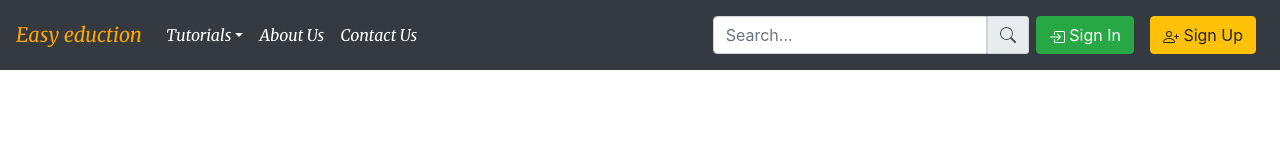
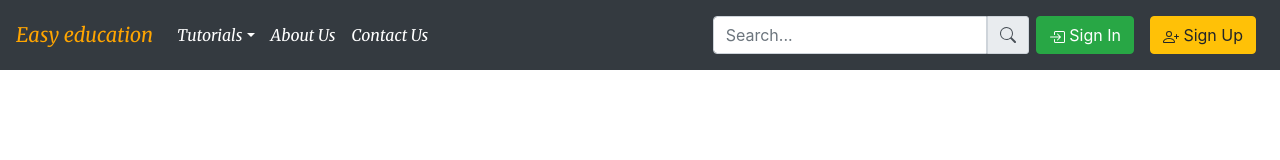
Before and after one commit to luckykumarirai/easy-education, a React (Create React App) app: page / in a window 1280 px wide. Shown: the top 160 px of the page. Built offline with nearby package versions, Linux system fonts and the light colour scheme.

Commit message:
Patch Typo on the navbar

```diff
--- a/src/components/navbar.js
+++ b/src/components/navbar.js
@@ -8,7 +8,7 @@ function NavBar(){
   return (
     <>
       <Navbar bg="dark" expand="lg" variant="dark">
-        <Navbar.Brand href="#home" className="navlink" style={{color:'orange'}}>Easy eduction</Navbar.Brand>
+        <Navbar.Brand href="#home" className="navlink" style={{color:'orange'}}>Easy education</Navbar.Brand>
         <Navbar.Toggle aria-controls="basic-navbar-nav" />
         <Navbar.Collapse id="basic-navbar-nav">
         <Nav className="mr-auto">
```
